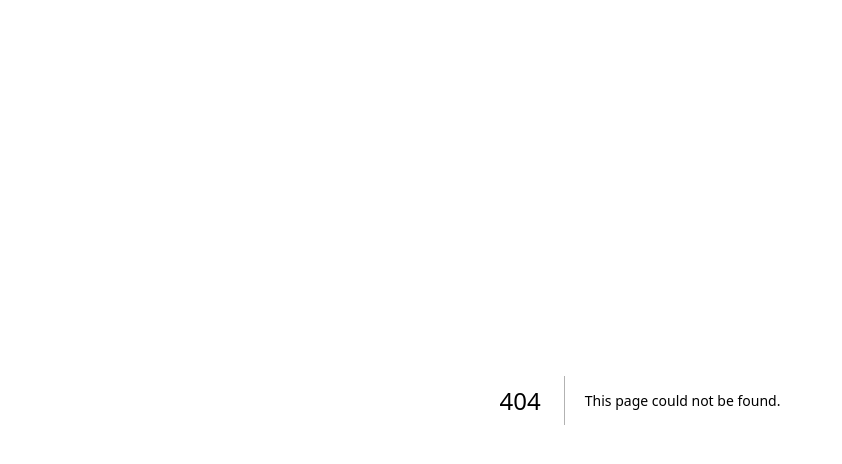
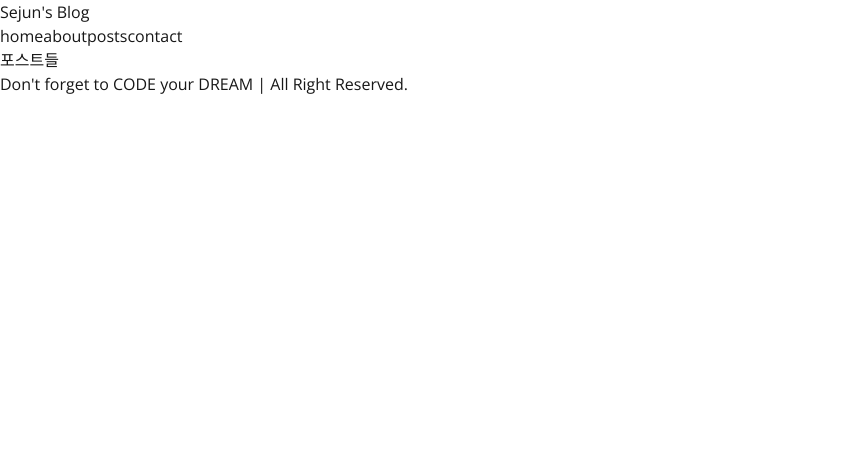
Before and after one commit to ChoiLeo99/Nextjs-Blog-Project, a Next.js app: page /posts in a window 1280 px wide. Before the commit this address had no page. Shown: the top 464 px of the page, without its empty margins (0-842 px from the left). Built offline with nearby package versions, Linux system fonts and the light colour scheme.

Commit message:
페이지 레이아웃 추가

```diff
--- /dev/null
+++ b/src/app/about/page.tsx
@@ -0,0 +1,3 @@
+export default function AboutPage() {
+    return <p>나에 대해</p>
+}
--- /dev/null
+++ b/src/app/contact/page.tsx
@@ -0,0 +1,3 @@
+export default function ContactPage() {
+    return <p>연락하기</p>
+}
--- a/src/app/layout.tsx
+++ b/src/app/layout.tsx
@@ -1,7 +1,9 @@
+import Header from '@/components/Header';
 import './globals.css'
 import { Open_Sans } from 'next/font/google';
+import Footer from '@/components/Footer';
 
-const sans = Open_Sans({ subsets: ['latin']})
+const sans = Open_Sans({ subsets: ['latin'] })
 
 export default function RootLayout({
   children,
@@ -10,7 +12,11 @@ export default function RootLayout({
 }) {
   return (
     <html lang="en">
-      <body className={sans.className}>{children}</body>
+      <body className={sans.className}>
+        <Header />
+        <main>{children}</main>
+        <Footer />
+      </body>
     </html>
   )
 }
--- a/src/app/page.tsx
+++ b/src/app/page.tsx
@@ -1,12 +1,7 @@
-import { Open_Sans } from 'next/font/google';
-
-const sans = Open_Sans({ subsets: ['latin']})
 
 export default function Page() {
 
   return (
-    <main className="bg-gray-500">
-      <h1 className="text-4xl font-bold">Welcome to Next.js!</h1>
-    </main>
+    <section className="bg-gray-500">Main</section>
   )
 }
--- /dev/null
+++ b/src/app/posts/page.tsx
@@ -0,0 +1,3 @@
+export default function PostsPage() {
+    return <p>포스트들</p>
+}
--- /dev/null
+++ b/src/components/Footer.tsx
@@ -0,0 +1,3 @@
+export default function Footer() {
+    return <p>{"Don't forget to CODE your DREAM | All Right Reserved."}</p>
+}
--- /dev/null
+++ b/src/components/Header.tsx
@@ -0,0 +1,15 @@
+import Link from 'next/link'
+
+export default function Header() {
+    return <header>
+        <Link href="/">
+            <h1>{"Sejun's Blog"}</h1>
+        </Link>
+        <nav>
+            <Link href="/">home</Link>
+            <Link href="/about">about</Link>
+            <Link href="/posts">posts</Link>
+            <Link href="/contact">contact</Link>
+        </nav>
+    </header>
+}
```
Also changed, not shown: src/app/globals.css (line endings or trailing spaces).
